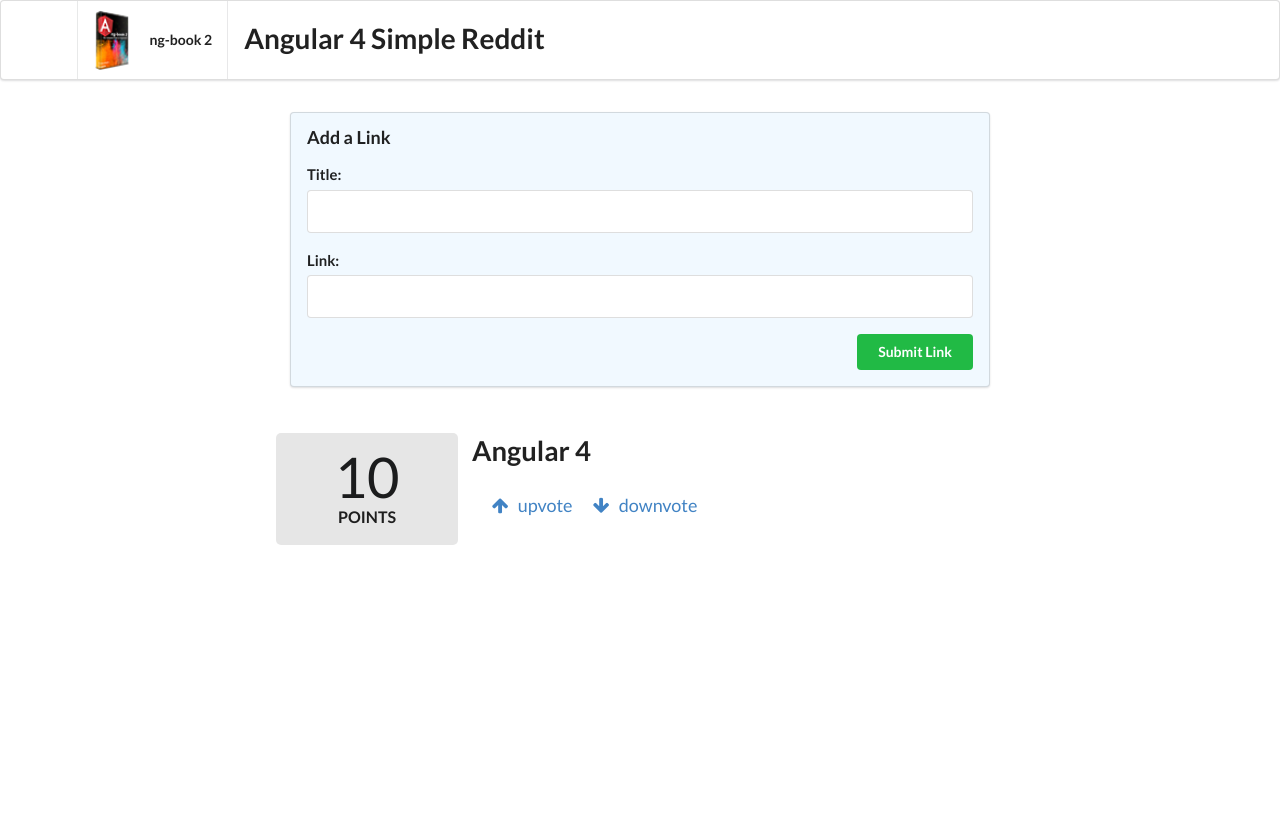
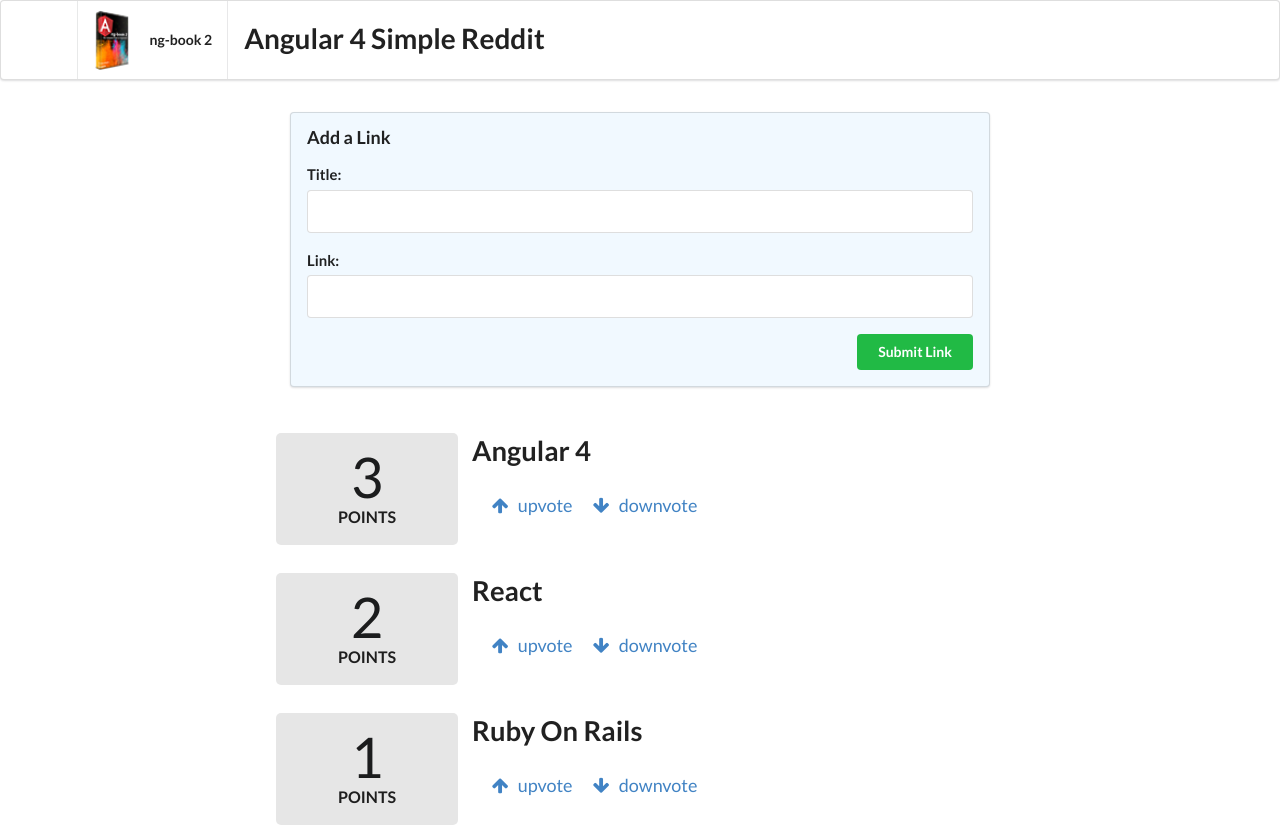
Before and after one commit to KosenkoDmitriy/angular-reddit, an Angular app: page / in a window 1280 px wide. Before the commit the page ends 800 px from the top, so only its background shows below. Built offline with nearby package versions, Linux system fonts and the light colour scheme.

Commit message:
multiple articles, adding new article

```diff
--- a/src/app/app.component.html
+++ b/src/app/app.component.html
@@ -13,7 +13,7 @@
 </form>
 
 <div class="ui grid posts">
-  <app-article>
-
+  <app-article *ngFor="let article of articles"
+               [article]="article">
   </app-article>
 </div>
--- a/src/app/app.component.ts
+++ b/src/app/app.component.ts
@@ -1,14 +1,26 @@
 import { Component } from '@angular/core';
-
+import { Article } from './article/article.model';
 @Component({
   selector: 'app-root',
   templateUrl: './app.component.html',
   styleUrls: ['./app.component.css']
 })
 export class AppComponent {
+  articles: Article[];
+
+  constructor() {
+    this.articles = [
+      new Article('Angular 4', 'http://angular.io', 3),
+      new Article('React', 'http://reactjs.com', 2),
+      new Article('Ruby On Rails', 'http://rubyonrails.org', 1),
+    ];
+  }
   //title = 'app';
   addArticle(title: HTMLInputElement, link: HTMLInputElement): boolean {
     console.log(`Adding article title: ${title.value} and link: ${link.value}`);
+    this.articles.push(new Article(title.value, link.value, 0));
+    title.value = '';
+    link.value = '';
     return false;
   }
 }
--- a/src/app/article/article.component.ts
+++ b/src/app/article/article.component.ts
@@ -1,4 +1,9 @@
-import { Component, OnInit,HostBinding } from '@angular/core';
+import {
+  Component,
+  OnInit,
+  HostBinding,
+  Input,
+} from '@angular/core';
 import { Article } from './article.model';
 
 @Component({
@@ -9,10 +14,10 @@ import { Article } from './article.model';
 
 export class ArticleComponent implements OnInit {
   @HostBinding('attr.class') cssClass = 'row';
-  article: Article;
+  @Input() article: Article;
 
   constructor() {
-    this.article = new Article('Angular 4', 'http://angular.io', 10);
+
   }
 
   ngOnInit() {
```
